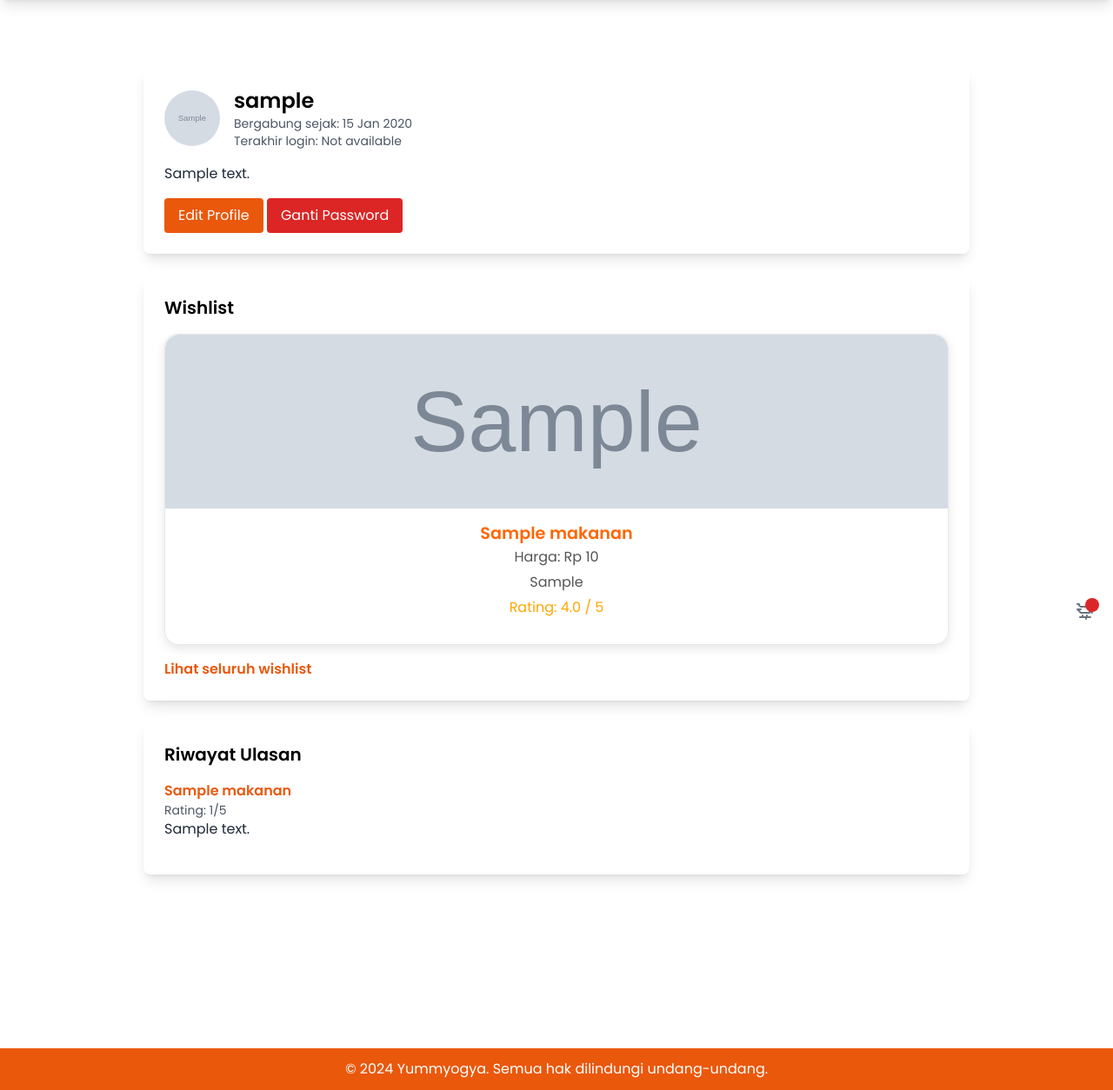
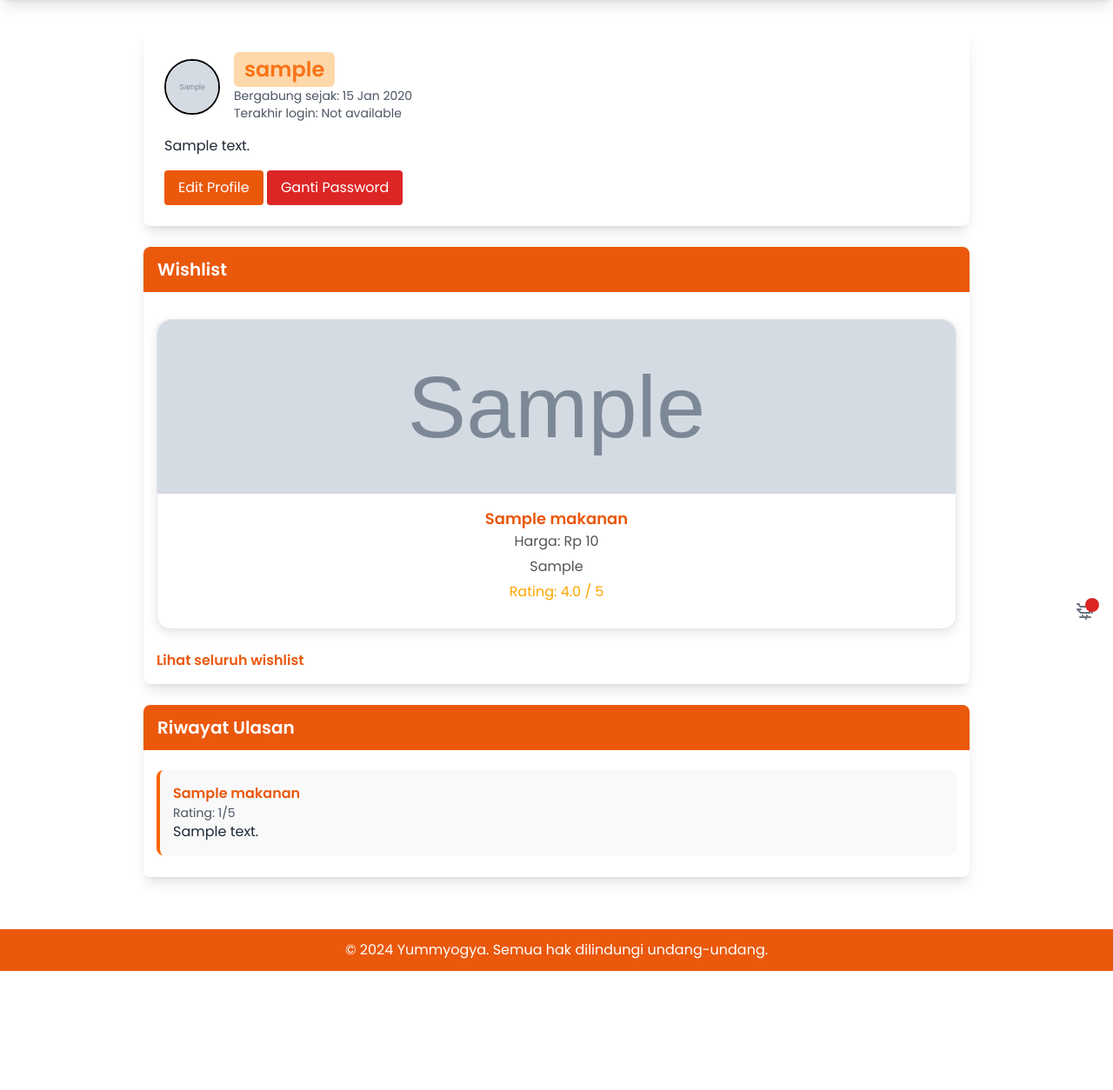
Before and after one commit to yummyogya/yummyogya, a Django app: page /profilepage/profile/ in a window 1280 px wide. Shown: the part 64-1318 px from the top of the page at 87% size. After the commit the page ends 1181 px from the top, so only its background shows below. Run offline with Django 5.2, Linux system fonts and the light colour scheme; a user stored in the database is signed in; tables that the repository leaves empty hold one stand-in row (values such as "Sample post"); grey boxes marked "Sample" are stand-in pictures; some libraries are stand-ins or nearby versions.

Commit message:
styling profile

```diff
--- a/authentication/templates/register.html
+++ b/authentication/templates/register.html
@@ -14,7 +14,7 @@
     </div>
 </header>
 
-<div style="max-width: 700px; margin: 21px auto 22px auto;">
+<div style="max-width: 700px; margin: 33px auto 32px auto;">
     <!-- Form Section with Title and Description inside the box -->
     <div style="background-color: #fff; padding: 35px; border: 1px solid #ddd; border-radius: 12px; box-shadow: 0 4px 16px #0000001a;">
         <!-- Title -->
--- a/profilepage/templates/profile.html
+++ b/profilepage/templates/profile.html
@@ -3,13 +3,13 @@
 {% block content %}
 {% include 'navbar.html' %}
 
-<div style="max-width: 950px; margin: 40px auto 200px auto; padding-top: 100px;">
+<div style="max-width: 950px; margin: 40px auto 60px auto; padding-top: 60px;">
 
     <!-- Informasi Pengguna -->
     <div class="bg-white shadow-lg rounded-lg p-6 mb-6">
         <div class="flex items-center space-x-4">
             {% if user.profile.profile_photo %}
-                <img src="{{ user.profile.profile_photo.url }}" alt="Foto Profil" class="w-16 h-16 rounded-full">
+                <img src="{{ user.profile.profile_photo.url }}" alt="Foto Profil" class="w-16 h-16 rounded-full border-2 border-black">
             {% else %}
                 <div class="relative w-16 h-16 overflow-hidden bg-gray-600 rounded-full">
                     <svg class="absolute w-20 h-20 text-gray-300 -left-2" fill="currentColor" viewBox="0 0 20 20" xmlns="http://www.w3.org/2000/svg">
@@ -18,7 +18,7 @@
                 </div>
             {% endif %}
             <div>
-                <h2 class="text-2xl font-semibold">{{ user.username }}</h2>
+                <h2 class="text-2xl font-semibold  text-orange-500 bg-orange-200 px-3 py-1 rounded-md inline-block">{{ user.username }}</h2>
                 <p class="text-sm text-gray-600">Bergabung sejak: {{ user.date_joined|date:"d M Y" }}</p>
                 <p class="text-sm text-gray-600">Terakhir login: {{ last_login }}</p>
             </div>
@@ -50,7 +50,7 @@
                 </div>
                 <div class="mb-4">
                     <label for="bio" class="block font-semibold mb-2">Bio</label>
-                    <textarea name="bio" id="bio" rows="3" class="border border-gray-300 rounded px-4 py-2 w-full"></textarea>
+                    <textarea name="bio" id="bio" rows="3" class="border border-gray-300 rounded px-4 py-2 w-full">{{ user.profile.bio }}</textarea>
                 </div>
                 <button type="submit" class="bg-orange-600 text-white px-4 py-2 rounded">Simpan Perubahan</button>
                 <button type="button" id="close-modal" class="bg-gray-300 text-gray-800 px-4 py-2 rounded">Batal</button>
@@ -88,15 +88,23 @@
 
 
     <!-- Wishlist -->
-    <div class="bg-white shadow-lg rounded-lg p-6 mb-6">
-        <h3 class="text-xl font-semibold mb-4">Wishlist</h3>
+    <div class="bg-white rounded-lg shadow-lg mb-6">
+        <!-- Title with orange background at the top -->
+        <div class="bg-orange-600 text-white rounded-t-lg py-3 px-4 mb-4">
+            <h3 class="text-xl font-semibold">Wishlist</h3>
+        </div>
+
+        <!-- Wishlist Content -->
+        <div style="padding: 15px;">
             <div style="display: grid; grid-template-columns: repeat(auto-fit, minmax(250px, 1fr)); gap: 16px;">
                 {% if wishlist_items %}
                     {% for item in wishlist_items %}
-                    <div style="background-color: #ffffffe6; border: 1px solid #ddddddb3; border-radius: 16px; box-shadow: 0 4px 12px #0000001a; padding-bottom: 10px; overflow: hidden;">
+                        <div style="background-color: #ffffffe6; border: 1px solid #ddddddb3; border-radius: 16px; box-shadow: 0 4px 12px #0000001a; padding-bottom: 10px; overflow: hidden;"
+                            onmouseover="this.style.backgroundColor='#fff7e6';"
+                            onmouseout="this.style.backgroundColor='#ffffffe6';">
                             <img src="{{ item.gambar }}" alt="{{ item.nama }}" style="width: 100%; height: 200px; object-fit: cover; border-top-left-radius: 16px; border-top-right-radius: 16px;">
                             <div style="padding: 15px; text-align: center;">
-                            <h5 style="font-weight: 600; color: #FF6600; font-size: 1.2rem;">{{ item.nama }}</h5>
+                                <a href="{% url 'details:food_detail' item.id %}" class="font-semibold text-orange-600 text-lg no-underline hover:underline">{{ item.nama }}</a>
                                 <p style="font-size: 1rem; color: #555; margin-bottom: 5px;">Harga: Rp {{ item.harga }}</p>
                                 <p style="font-size: 1rem; color: #555; margin-bottom: 5px;">{{ item.deskripsi|truncatewords:7 }}</p>
                                 <p style="font-size: 1rem; color: #FFA500; margin-bottom: 5px;">Rating: {{ item.rating }} / 5</p>
@@ -107,17 +115,26 @@
                     <p class="text-gray-600">Belum ada item di wishlist.</p>
                 {% endif %}
             </div>
-        <a href="{% url 'wishlist:view_wishlist' %}" class="mt-4 inline-block text-orange-600 font-semibold">Lihat seluruh wishlist</a>
+            <a href="{% url 'wishlist:view_wishlist' %}" class="mt-6 inline-block text-orange-600 font-semibold">Lihat seluruh wishlist</a>
+        </div>
     </div>
 
     <!-- Riwayat Ulasan -->
-    <div class="bg-white shadow-lg rounded-lg p-6 mb-6">
-        <h3 class="text-xl font-semibold mb-4">Riwayat Ulasan</h3>
+    <div class="bg-white rounded-lg shadow-lg mb-6">
+        <!-- Title with orange background at the top -->
+        <div class="bg-orange-600 text-white rounded-t-lg py-3 px-4 mb-2">
+            <h3 class="text-xl font-semibold">Riwayat Ulasan</h3>
+        </div>
+
+        <!-- Riwayat Ulasan Content -->
+        <div style="padding: 15px;">
             {% if reviews %}
-            <ul>
+            <div style="display: grid; grid-template-columns: repeat(auto-fit, minmax(250px, 1fr)); gap: 16px;">
                     {% for review in reviews %}
-                    <li class="mb-4">
-                        <a href="{% url 'details:food_detail' review.food.id %}" class="text-orange-600 font-semibold">
+                        <div style="padding: 15px; background-color: #f9f9f9; border-radius: 8px; margin-bottom: 10px; border-left: 4px solid #FF6600;"
+                            onmouseover="this.style.backgroundColor='#fff7e6';"
+                            onmouseout="this.style.backgroundColor='#f9f9f9';">
+                       <a href="{% url 'details:food_detail' review.food.id %}" class="text-orange-600 font-semibold hover:underline">
                                 {% if review.food %}
                                     {{ review.food.nama }}
                                 {% else %}
@@ -125,13 +142,14 @@
                                 {% endif %}
                             </a>
                             <p class="text-sm text-gray-600">Rating: {{ review.rating }}/5</p>
-                        <p class="text-gray-800">{{ review.review }}</p>
-                    </li>
+                            <p class="text-gray-800">{{ review.review|truncatewords:4 }}</p>
+                        </div>
                     {% endfor %}
-            </ul>
+                </div>
             {% else %}
                 <p class="text-gray-600">Belum pernah membuat ulasan.</p>
             {% endif %}
+        </div>
     </div>
 </div>
 
--- a/profilepage/views.py
+++ b/profilepage/views.py
@@ -38,7 +38,7 @@ def update_profile(request):
 
         if profile_form.is_valid():
             new_bio = request.POST.get('bio')
-            if new_bio:
+            if new_bio.strip():
                 profile.bio = new_bio
             if delete_photo:
                 profile.profile_photo.delete()
```
Lines whose indentation alone changed are shown as unchanged.
